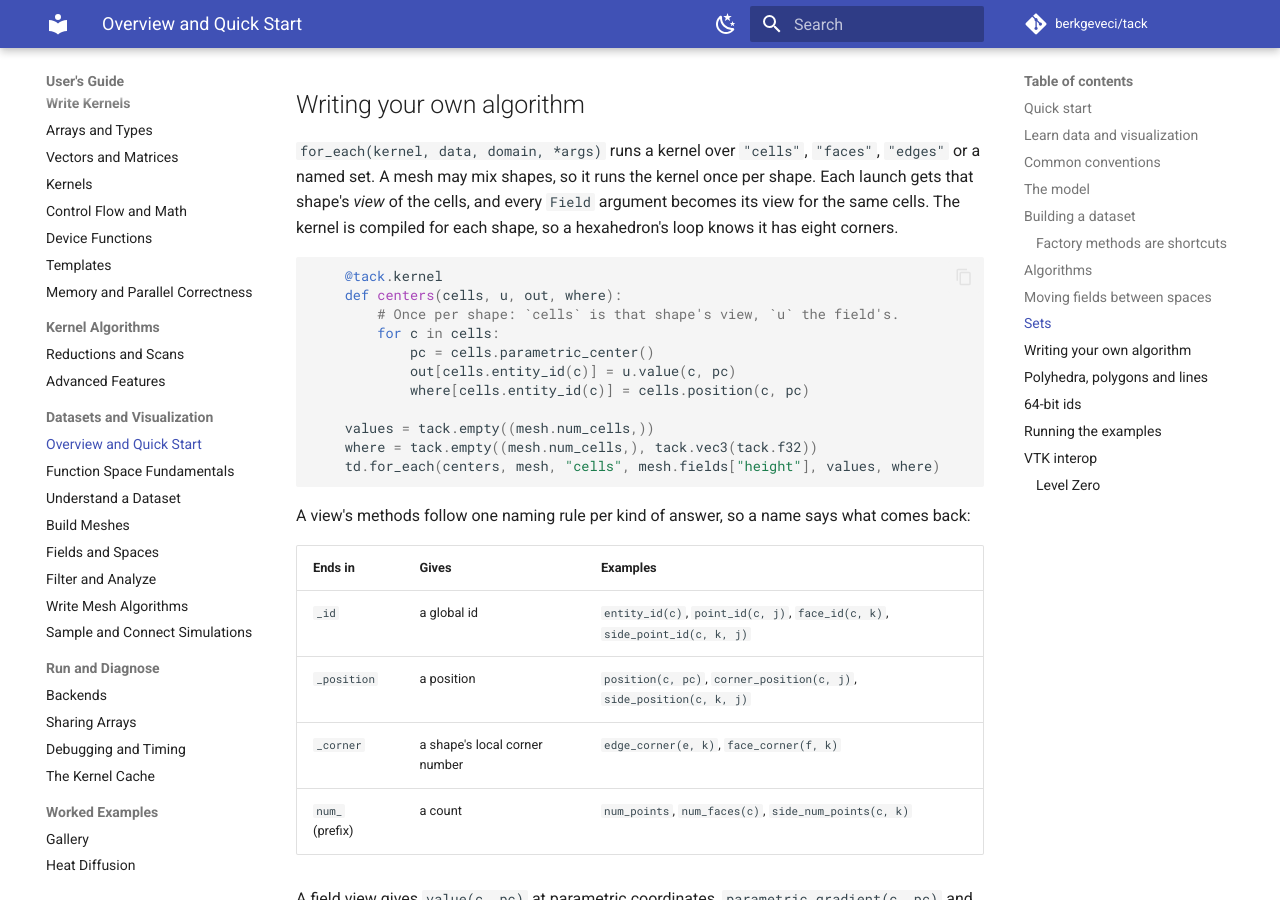
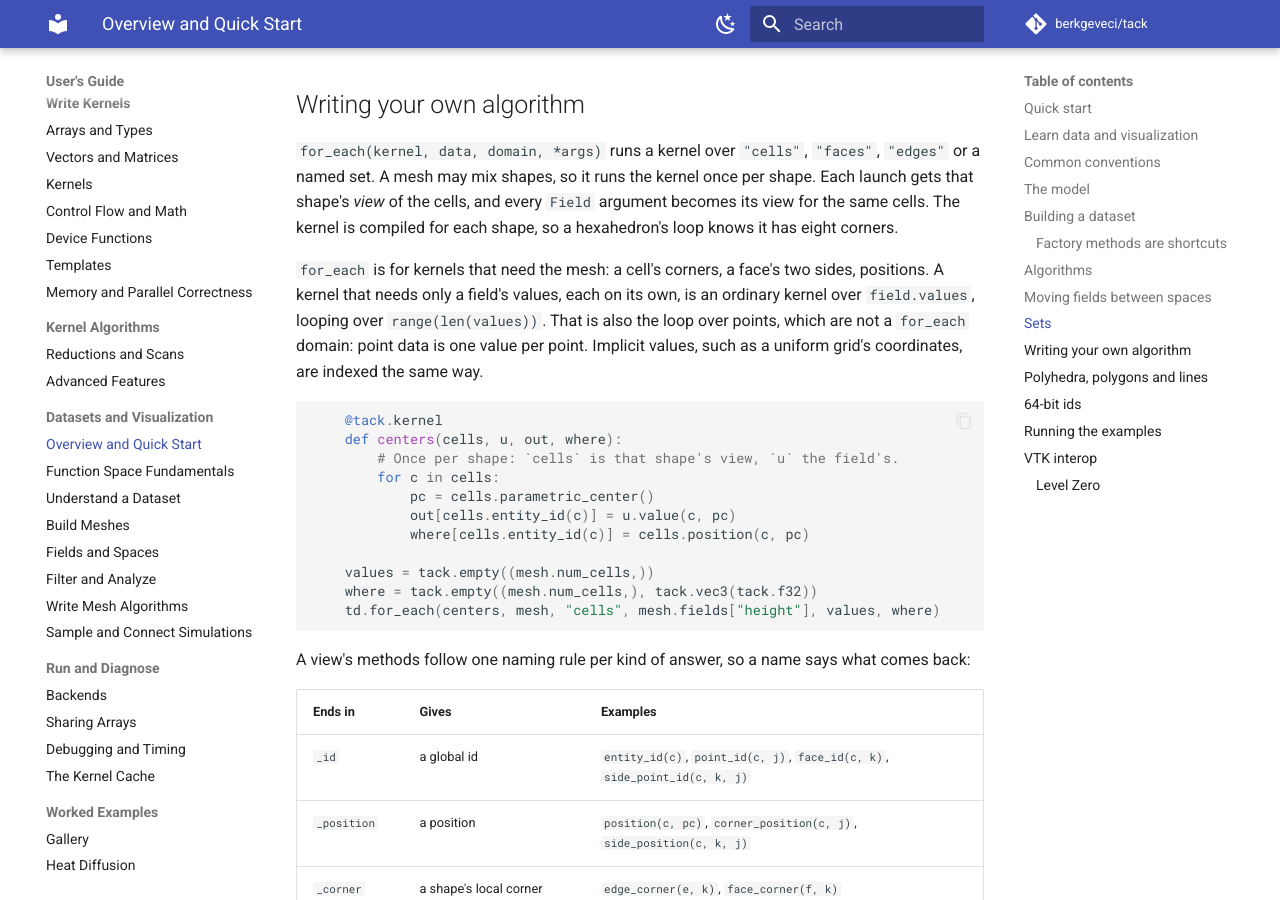
Before and after one commit to berkgeveci/tack, an MkDocs documentation site: the page built from docs/users-guide/09-visualization.md, in a window 1280 px wide and 900 px high, scrolled down 5409 px. Built offline with MkDocs 1.6.1 and Material for MkDocs 9.7.7, drawn with Linux system fonts in a browser that asks for light colours; comment, search, counter and statistics services are not loaded; the version menu is left out.

Commit message:
for_each: say a field's values alone take an ordinary kernel
The guide listed for_each's domains (cells, faces, edges, a named set)
without saying what to use when a kernel needs only a field's values,
or how to loop over points, which are not a domain. The visualization
chapter, the mesh-kernels chapter and the reference now say: an
ordinary kernel over field.values, stored or implicit, which is also
the loop over points.

````diff
--- a/docs/reference/dataset-api.md
+++ b/docs/reference/dataset-api.md
@@ -490,6 +490,8 @@ td.for_each(_jump, data, "faces", cell_values, out)
   that group (`for i in view`). Each `Field` among `args` becomes its view
   for the same group, so `u.value(i, pc)` reads entity `i`. Other arguments
   are passed through unchanged.
+- There is no `"points"` domain. Point data, like any field's values taken
+  one by one, is read by an ordinary kernel over `field.values`.
 
 **What makes a group.** On a shape-based topology, each shape is a group. A
 group is split further, on the device, by:
--- a/docs/users-guide/09-visualization.md
+++ b/docs/users-guide/09-visualization.md
@@ -244,6 +244,13 @@ and every `Field` argument becomes its view for the same cells. The kernel
 is compiled for each shape, so a hexahedron's loop knows it has eight
 corners.
 
+`for_each` is for kernels that need the mesh: a cell's corners, a face's two
+sides, positions. A kernel that needs only a field's values, each on its own,
+is an ordinary kernel over `field.values`, looping over `range(len(values))`.
+That is also the loop over points, which are not a `for_each` domain: point
+data is one value per point. Implicit values, such as a uniform grid's
+coordinates, are indexed the same way.
+
 ```python
 --8<-- "docs/examples/datasets.py:kernel"
 ```
--- a/docs/users-guide/data/05-mesh-kernels.md
+++ b/docs/users-guide/data/05-mesh-kernels.md
@@ -4,6 +4,10 @@ Use `td.for_each` when an operation is naturally expressed per cell, face or
 edge. Tack supplies a view of the mesh and compatible views of its fields.
 Your kernel can use geometry and interpolation without manually switching on
 cell type or maintaining a connectivity parser for every representation.
+
+An operation on each value of a field alone, such as scaling it, needs no
+mesh: pass `field.values` to an ordinary kernel and loop over
+`range(len(values))`. That is also how to loop over points.
 
 Read [Device Functions](../05-device-functions.md) and
 [Templates](../06-templates.md) when the kernel syntax is new. The built-in
````
